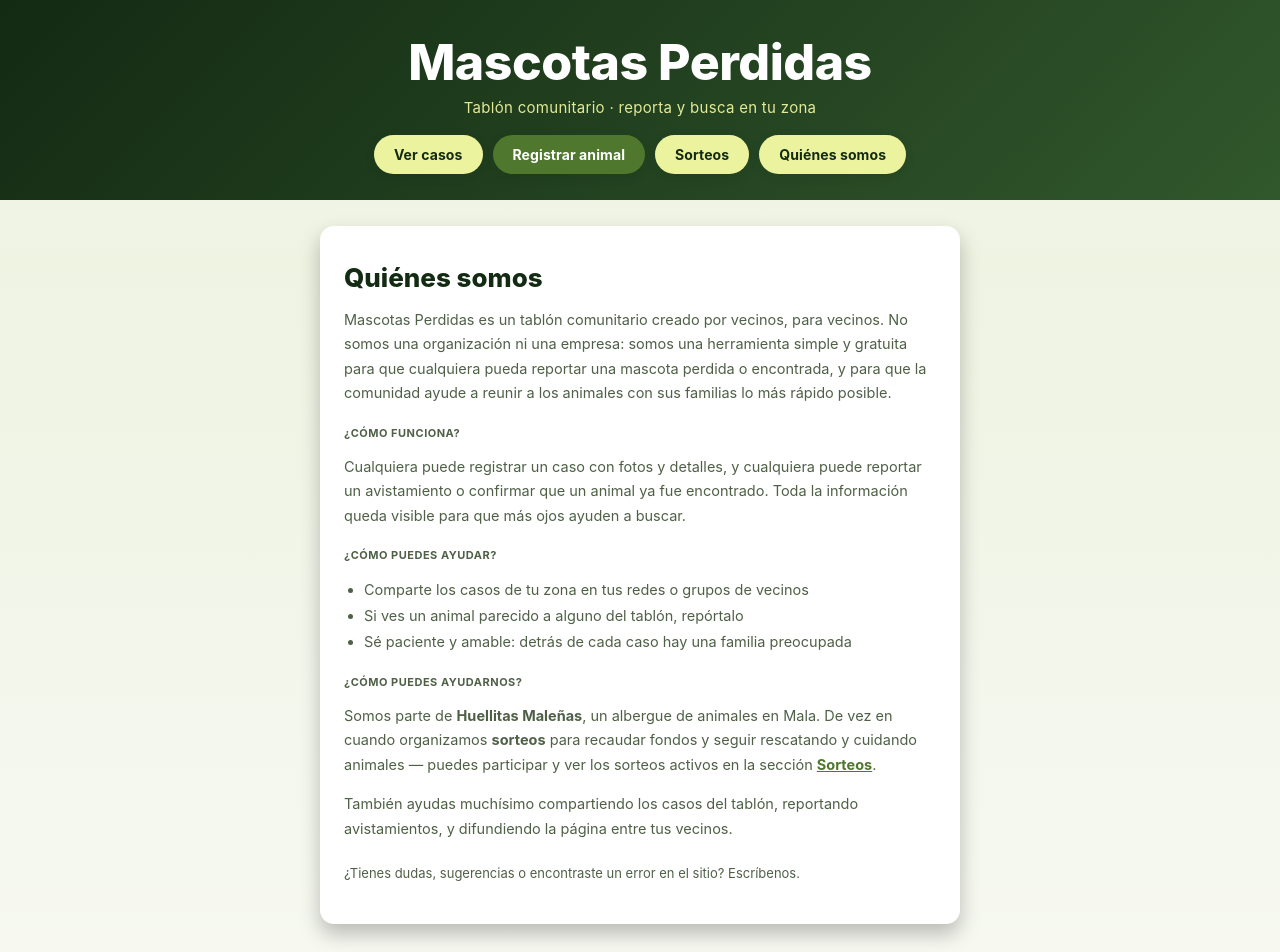
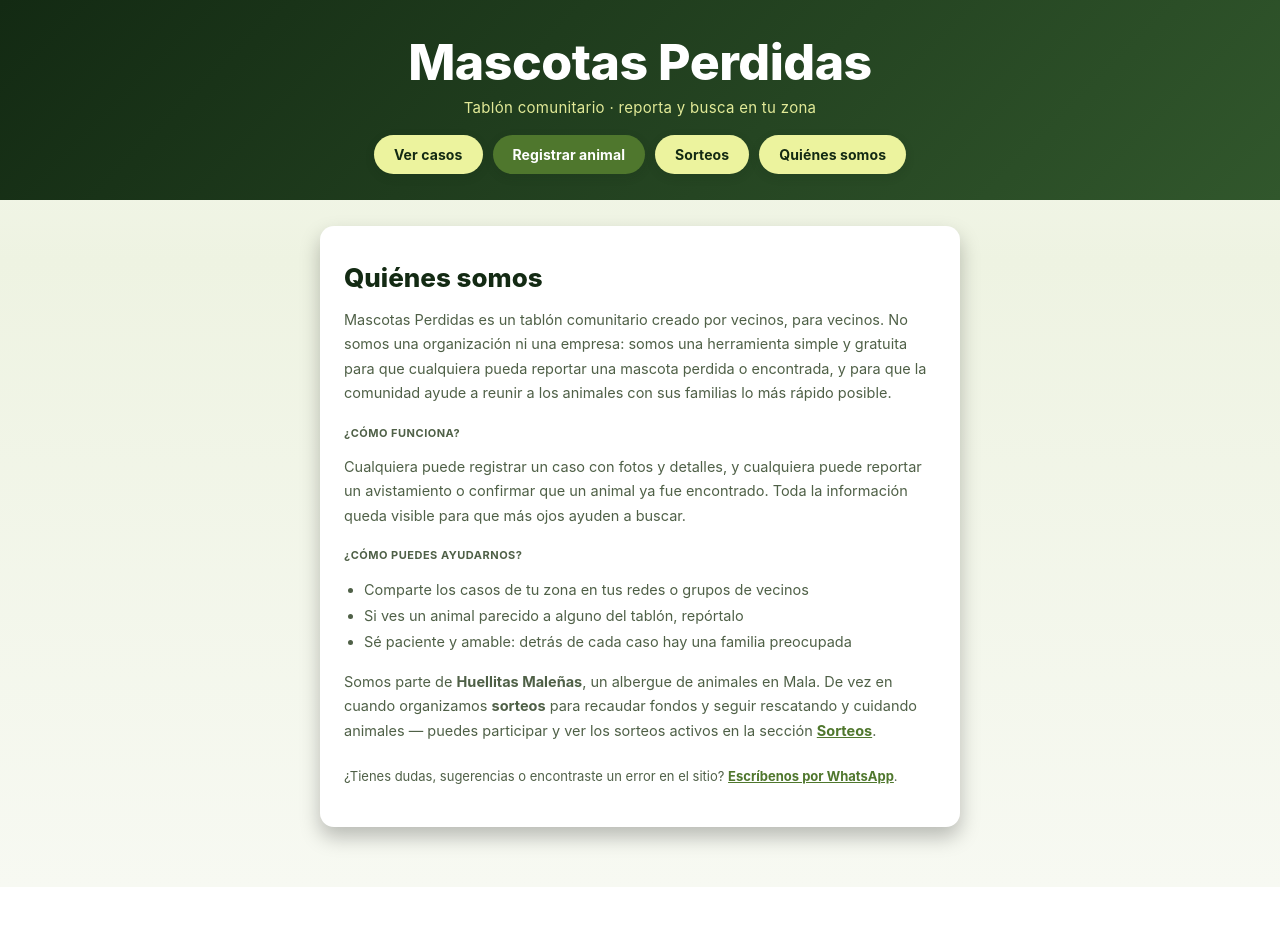
Before and after one commit to emxmfr/mascotas-perdidas, a Next.js app: page /quienes-somos in a window 1280 px wide. Shown: the top 952 px of the page. After the commit the page ends 887 px from the top, so only its background shows below. Built offline with nearby package versions, Linux system fonts and the light colour scheme.

Commit message:
Add files via upload

```diff
--- a/app/globals.css
+++ b/app/globals.css
@@ -788,9 +788,9 @@ a {
   vertical-align: middle;
 }
 
-.punto-leyenda.disponible { background: #fff; border: 1px solid var(--paper-shadow); }
-.punto-leyenda.reservado { background: var(--tape); }
-.punto-leyenda.pagado { background: var(--acento); }
+.punto-leyenda.disponible { background: #fff; border: 1px solid var(--acento); }
+.punto-leyenda.reservado { background: #e8a63c; }
+.punto-leyenda.pagado { background: var(--pin-red); }
 
 .grilla-numeros {
   display: grid;
@@ -801,26 +801,29 @@ a {
 .numero-sorteo {
   aspect-ratio: 1;
   border-radius: 8px;
-  border: 1px solid var(--paper-shadow);
+  border: 1px solid var(--acento);
   background: #fff;
+  color: var(--acento);
   font-size: 12px;
   font-weight: 700;
-  color: var(--ink);
   cursor: pointer;
 }
 
 .numero-sorteo:hover:not(:disabled) {
-  border-color: var(--acento);
+  background: var(--acento);
+  color: #fff;
 }
 
 .numero-sorteo.reservado {
-  background: var(--tape);
+  background: #e8a63c;
+  border-color: #e8a63c;
   color: #fff;
   cursor: not-allowed;
 }
 
 .numero-sorteo.pagado {
-  background: var(--acento);
+  background: var(--pin-red);
+  border-color: var(--pin-red);
   color: #fff;
   cursor: not-allowed;
 }
--- a/app/quienes-somos/page.js
+++ b/app/quienes-somos/page.js
@@ -19,27 +19,30 @@ export default function QuienesSomos() {
         información queda visible para que más ojos ayuden a buscar.
       </p>
 
-      <p className="detalle-etiqueta" style={{ marginTop: 20 }}>¿Cómo puedes ayudar?</p>
+      <p className="detalle-etiqueta" style={{ marginTop: 20 }}>¿Cómo puedes ayudarnos?</p>
       <ul style={{ fontSize: 14.5, lineHeight: 1.8, color: 'var(--ink-soft)', paddingLeft: 20 }}>
         <li>Comparte los casos de tu zona en tus redes o grupos de vecinos</li>
         <li>Si ves un animal parecido a alguno del tablón, repórtalo</li>
         <li>Sé paciente y amable: detrás de cada caso hay una familia preocupada</li>
       </ul>
-
-      <p className="detalle-etiqueta" style={{ marginTop: 20 }}>¿Cómo puedes ayudarnos?</p>
       <p style={{ fontSize: 14.5, lineHeight: 1.7, color: 'var(--ink-soft)' }}>
         Somos parte de <strong>Huellitas Maleñas</strong>, un albergue de animales en Mala.
         De vez en cuando organizamos <strong>sorteos</strong> para recaudar fondos y seguir
         rescatando y cuidando animales — puedes participar y ver los sorteos activos en la
         sección <a href="/sorteos" style={{ color: 'var(--acento)', fontWeight: 700 }}>Sorteos</a>.
       </p>
-      <p style={{ fontSize: 14.5, lineHeight: 1.7, color: 'var(--ink-soft)' }}>
-        También ayudas muchísimo compartiendo los casos del tablón, reportando avistamientos,
-        y difundiendo la página entre tus vecinos.
-      </p>
 
       <p style={{ fontSize: 13, color: 'var(--ink-soft)', marginTop: 24 }}>
-        ¿Tienes dudas, sugerencias o encontraste un error en el sitio? Escríbenos.
+        ¿Tienes dudas, sugerencias o encontraste un error en el sitio?{' '}
+        <a
+          href="https://wa.me/51999999999"
+          target="_blank"
+          rel="noopener noreferrer"
+          style={{ color: 'var(--acento)', fontWeight: 700 }}
+        >
+          Escríbenos por WhatsApp
+        </a>
+        .
       </p>
     </div>
   );
```
Also changed, not shown: components/GrillaSorteo.jsx (+5 -5 lines).
